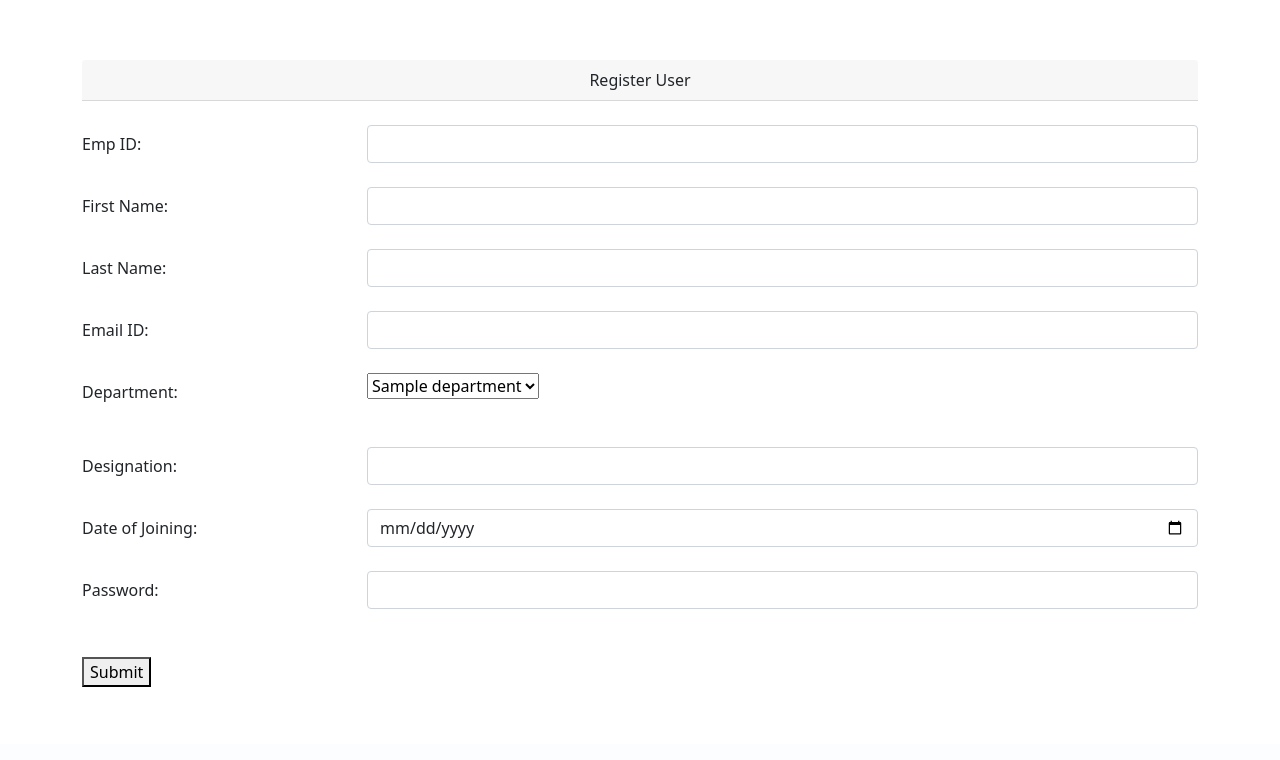
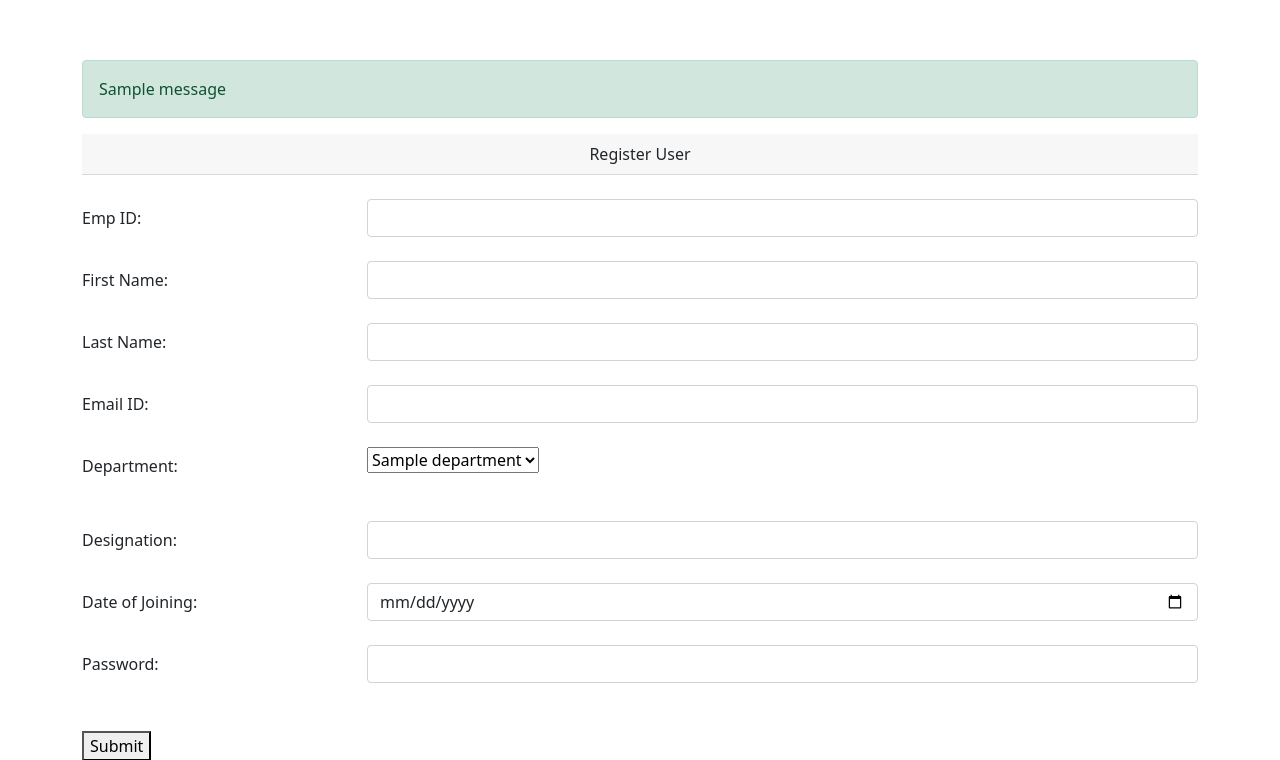
Before and after one commit to anashwara1/LeaveManagementSystem, a Django app: page /register_user/ in a window 1280 px wide. Shown: the part 56-816 px from the top of the page. Before the commit the page ends 743 px from the top, so only its background shows below. Run offline with Django 4.2, Linux system fonts and the light colour scheme; tables that the repository leaves empty hold one stand-in row (values such as "Sample post"); one stand-in notice (Sample message) is shown; some libraries are stand-ins or nearby versions.

Commit message:
made changes as required for register.html

```diff
--- a/LMS/myapp/views.py
+++ b/LMS/myapp/views.py
@@ -91,7 +91,7 @@ def register(request):
 
         send_mail(subject, message, from_email, recipient_list)
 
-        return HttpResponse("Successfully submitted")
+        messages.success(request, 'Employee registered successfully and mail is sent.')
 
     return render(request, 'register.html', {'departments': departments})
 
--- a/LMS/templates/register.html
+++ b/LMS/templates/register.html
@@ -5,6 +5,13 @@
 {% block title %}Add Employees{% endblock %}
 
 {% block content %}
+{% if messages %}
+    {% for message in messages %}
+        <div class="alert alert-success alert-dismissible fade show" role="alert">
+            {{ message }}
+        </div>
+    {% endfor %}
+{% endif %}
  <div class="card-header text-center">
     Register User
   </div>
@@ -82,4 +89,5 @@
             <button>Submit</button>
         </form>
 
+
 {% endblock %}
```
